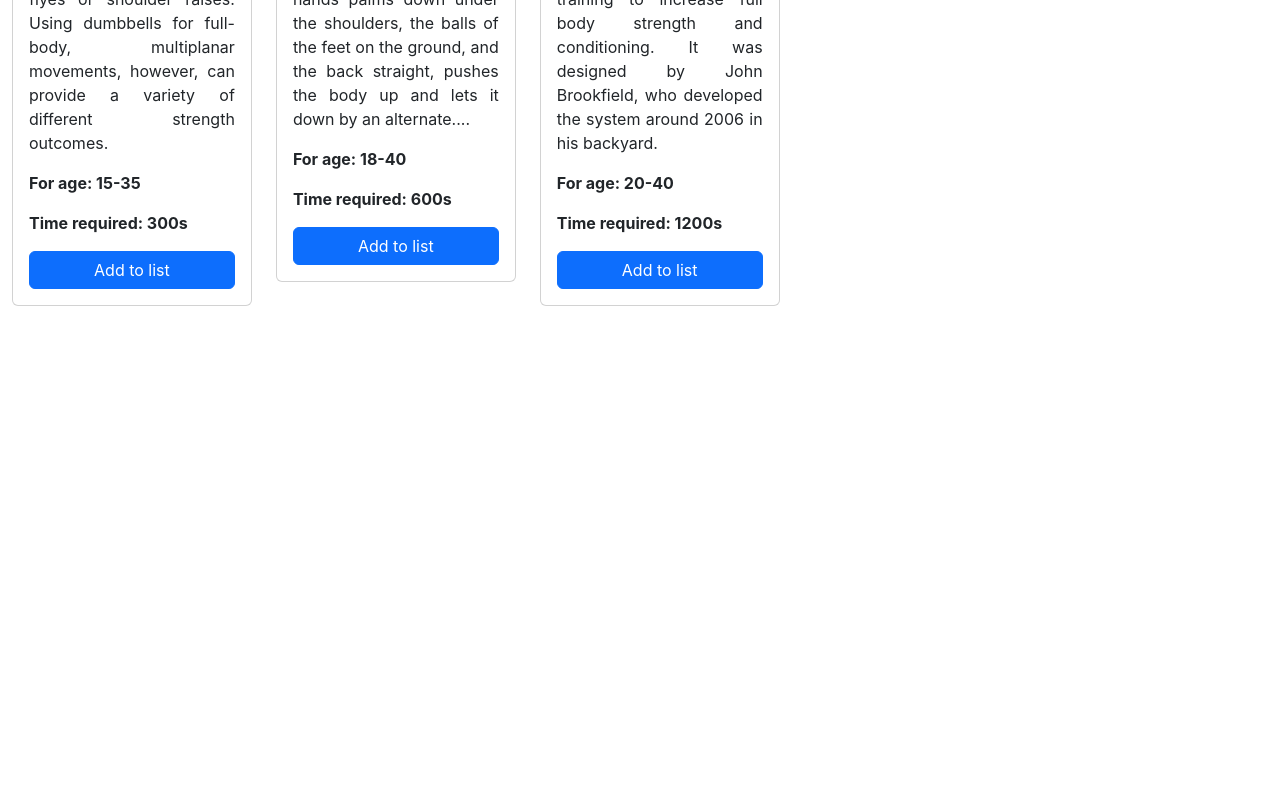
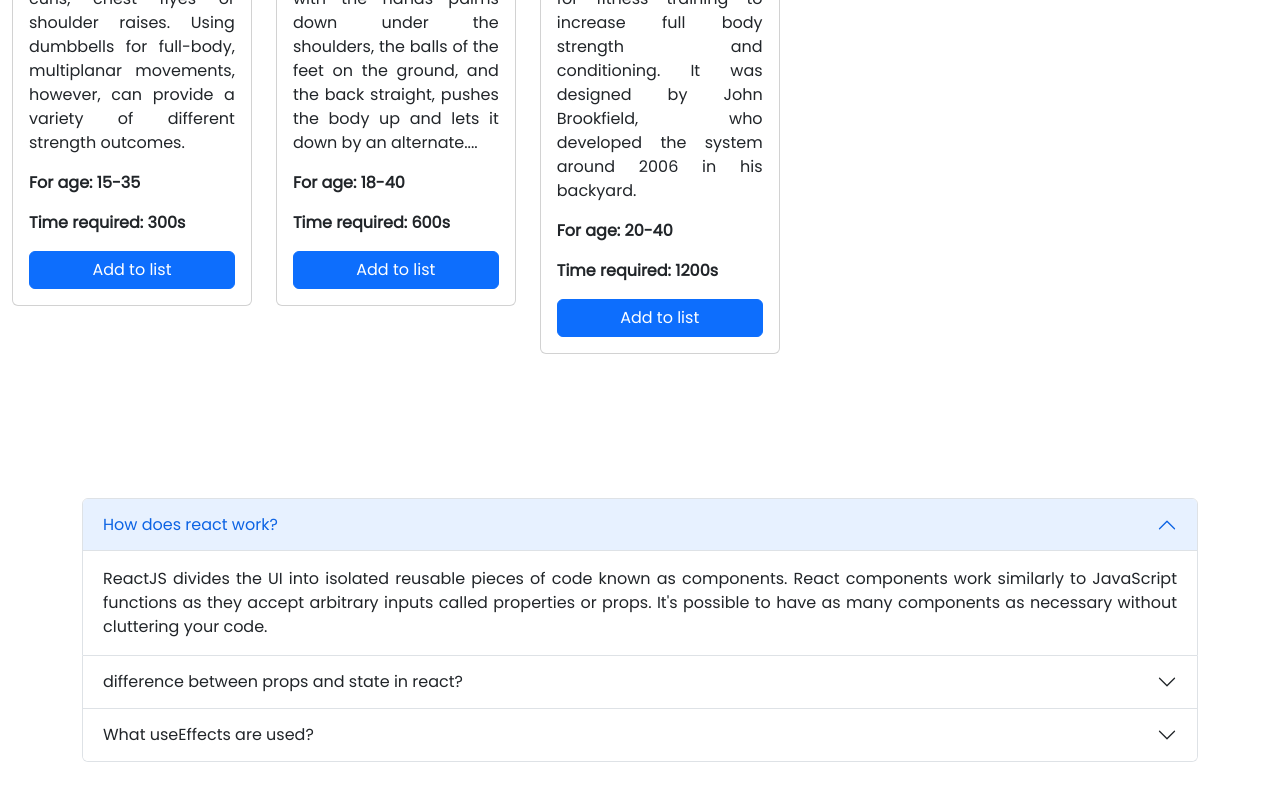
Before and after one commit to AR-Ashik-9997/Fitness-Gear, a React (Create React App) app: page / in a window 1280 px wide. Shown: the part 1346-2146 px from the top of the page. Before the commit the page ends 1700 px from the top, so only its background shows below. Built offline with nearby package versions, Linux system fonts and the light colour scheme.

Commit message:
font change in site

```diff
--- a/src/App.js
+++ b/src/App.js
@@ -1,11 +1,13 @@
 import "./App.css";
 import Cards from "./Components/Cards/Cards";
+import Question from "./Components/Questions/Question";
 
 
 function App() {
   return (
     <div>
       <Cards></Cards>
+      <Question></Question>
     </div>
   );
 }
--- a/src/Components/Cards/Cards.js
+++ b/src/Components/Cards/Cards.js
@@ -3,8 +3,6 @@ import Card from "../Card/Card";
 import "./Cards.css";
 import logo from './../images/logo.jpg';
 import Activity from "../Activity/Activity";
-
-
 
 const Cards = () => {
   const [fitnesses, setFitnesses] = useState([]);
--- /dev/null
+++ b/src/Components/Questions/Question.css
@@ -0,0 +1,3 @@
+.accordion-body{
+    text-align: justify;
+}
--- /dev/null
+++ b/src/Components/Questions/Question.js
@@ -0,0 +1,97 @@
+import React from "react";
+import './Question.css';
+
+const Question = () => {
+  return (
+    <div className="container mt-5 py-5">
+      <div class="accordion" id="accordionExample">
+        <div class="accordion-item">
+          <h2 class="accordion-header" id="headingOne">
+            <button
+              class="accordion-button"
+              type="button"
+              data-bs-toggle="collapse"
+              data-bs-target="#collapseOne"
+              aria-expanded="true"
+              aria-controls="collapseOne"
+            >
+              How does react work?
+            </button>
+          </h2>
+          <div
+            id="collapseOne"
+            class="accordion-collapse collapse show"
+            aria-labelledby="headingOne"
+            data-bs-parent="#accordionExample"
+          >
+            <div class="accordion-body">
+              ReactJS divides the UI into isolated reusable pieces of code known
+              as components. React components work similarly to JavaScript
+              functions as they accept arbitrary inputs called properties or
+              props. It's possible to have as many components as necessary
+              without cluttering your code.
+            </div>
+          </div>
+        </div>
+        <div class="accordion-item">
+          <h2 class="accordion-header" id="headingTwo">
+            <button
+              class="accordion-button collapsed"
+              type="button"
+              data-bs-toggle="collapse"
+              data-bs-target="#collapseTwo"
+              aria-expanded="false"
+              aria-controls="collapseTwo"
+            >
+              difference between props and state in react?
+            </button>
+          </h2>
+          <div
+            id="collapseTwo"
+            class="accordion-collapse collapse"
+            aria-labelledby="headingTwo"
+            data-bs-parent="#accordionExample"
+          >
+            <div class="accordion-body">
+              The state is the local state of the component which cannot be
+              accessed and modified outside of the component. It's equivalent to
+              local variables in a function. Props, on the other hand, make
+              components reusable by giving components the ability to receive
+              data from their parent component in the form of props.
+            </div>
+          </div>
+        </div>
+        <div class="accordion-item">
+          <h2 class="accordion-header" id="headingThree">
+            <button
+              class="accordion-button collapsed"
+              type="button"
+              data-bs-toggle="collapse"
+              data-bs-target="#collapseThree"
+              aria-expanded="false"
+              aria-controls="collapseThree"
+            >
+              What useEffects are used?
+            </button>
+          </h2>
+          <div
+            id="collapseThree"
+            class="accordion-collapse collapse"
+            aria-labelledby="headingThree"
+            data-bs-parent="#accordionExample"
+          >
+            <div class="accordion-body">
+              <li>Running once on mount: fetch API data.</li>
+              <li>Running on state change: validating input field.</li>
+              <li>Running on state change: live filtering.</li>
+              <li>Running on state change: trigger animation on new array value.</li>
+              <li>Running on props change: update paragraph list on fetched API data update.</li>
+            </div>
+          </div>
+        </div>
+      </div>
+    </div>
+  );
+};
+
+export default Question;
--- a/src/index.css
+++ b/src/index.css
@@ -1,3 +1,4 @@
+@import url('https://fonts.googleapis.com/css2?family=Poppins&display=swap');
 body {
   margin: 0;
   font-family: -apple-system, BlinkMacSystemFont, 'Segoe UI', 'Roboto', 'Oxygen',
@@ -5,6 +6,7 @@ body {
     sans-serif;
   -webkit-font-smoothing: antialiased;
   -moz-osx-font-smoothing: grayscale;
+  font-family: 'Poppins', sans-serif;
 }
 
 code {
```
